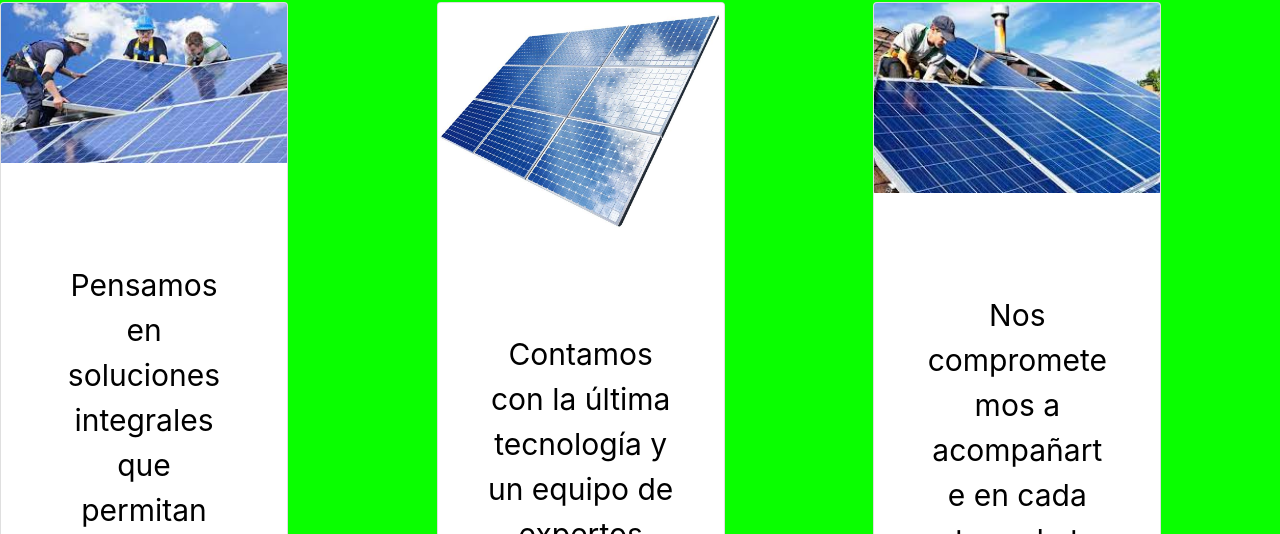
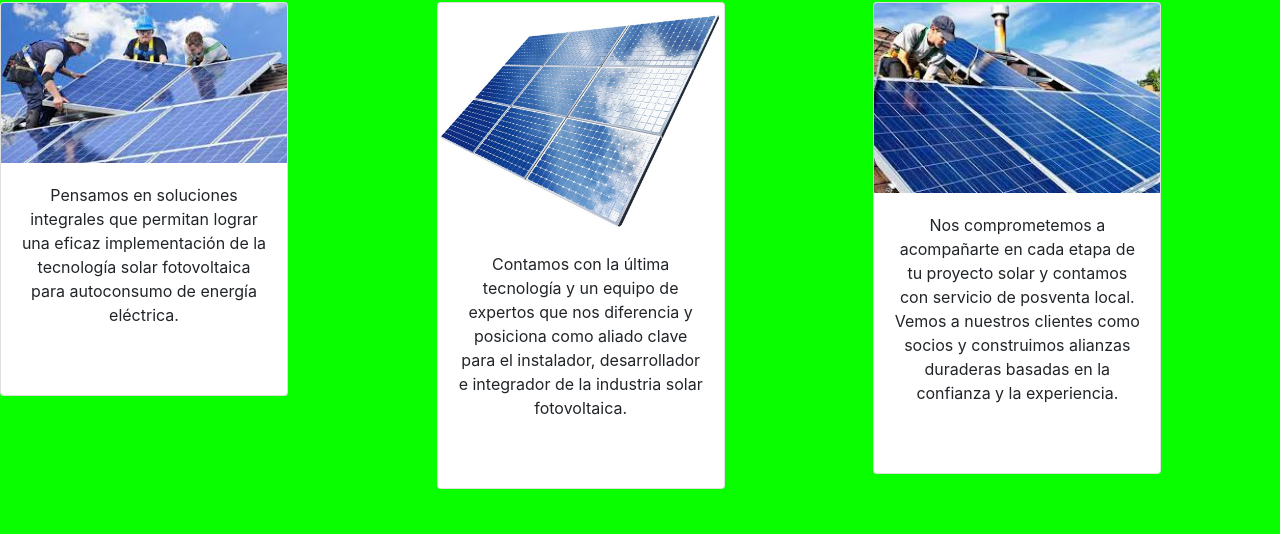
Before and after one commit to DeboEliza/Entrega-de-SASS-II-SEO, a website: page views/productos.html in a window 1280 px wide. Shown: the part 1181-1715 px from the top of the page. Drawn offline with nearby package versions, Linux system fonts and the light colour scheme.

Commit message:
mejorado

```diff
--- a/scss/_font.scss
+++ b/scss/_font.scss
@@ -1,4 +1,6 @@
 $tipografia-general: arial, verdana, sans-serif;
 $tipografia-alternativa: 'Times New Roman', Times, serif;
 $fuente-normal: 1em;
-$fuente-chica: 15px;
+$fuente-chica: 18px;
+
+$fuente-mediana:25px;
--- a/scss/_main.scss
+++ b/scss/_main.scss
@@ -24,11 +24,11 @@ main{ padding-top: 10rem;
                     }
                    div{
                        p{
+                         font-size:  $fuente-chica ;
                         text-align: center;
                         margin-top: 50px;
-                        font-size: 30px;
                         padding: 30px;
-                        $fuente-normal: 1em;
+
                       }
                     }
                 }
@@ -43,13 +43,8 @@ main{ padding-top: 10rem;
 
             }
         }
-     p{text-align: center;
-        margin-top: 50px;
-        font-size: 30px;
-        padding: 30px;
-        $fuente-normal: 1em;
-        color: $color-6;
-     }
+
+
 }
 
 
@@ -76,15 +71,7 @@ main{
     }
 }
 
-main{
-    div{
-        p card-text{
-           font-size:10px;
-           color:$color-6;
 
-        }
-    }
-}
 
 main{
     .imagenCasaGift{
--- a/views/productos.html
+++ b/views/productos.html
@@ -86,7 +86,7 @@
                            <div class="card" style="width: 18rem;">
                              <img class="card-img-top" src="../assets/Img/descarga (2).jfif" alt="Card image cap">
                                <div class="card-body">
-                                 <p class="card-text mb-5">
+                                 <p class="card-text mb-5 texoDeTarjetas">
                                     Pensamos en soluciones integrales que permitan lograr una eficaz
                                     implementación de la tecnología solar fotovoltaica para autoconsumo
                                     de energía eléctrica.
@@ -98,7 +98,7 @@
                         <div class="card" style="width: 18rem;">
                            <img class="card-img-top" src="../assets/Img/Paneles00.jpg" alt="Card image cap">
                               <div class="card-body">
-                                  <p class="card-text mb-5">
+                                  <p class="card-text mb-5 texoDeTarjetas">
                                     Contamos con la última tecnología y un equipo de expertos que nos diferencia y
                                     posiciona como aliado clave para el instalador, desarrollador e integrador
                                     de la industria solar fotovoltaica.
@@ -110,7 +110,7 @@
                              <div class="card" style="width: 18rem;">
                                <img class="card-img-top" src="../assets/Img/panel2.jfif" alt="retrato">
                                  <div class="card-body">
-                                   <p class="card-text mb-5">
+                                   <p class="card-text mb-5 texoDeTarjetas">
                                       Nos comprometemos a acompañarte en cada etapa de tu proyecto solar y contamos con servicio de posventa local.
                                       Vemos a nuestros clientes como socios y construimos alianzas duraderas basadas en la confianza y la experiencia.
                                     </P>
```
Also changed, not shown: css/estilouno.css.
